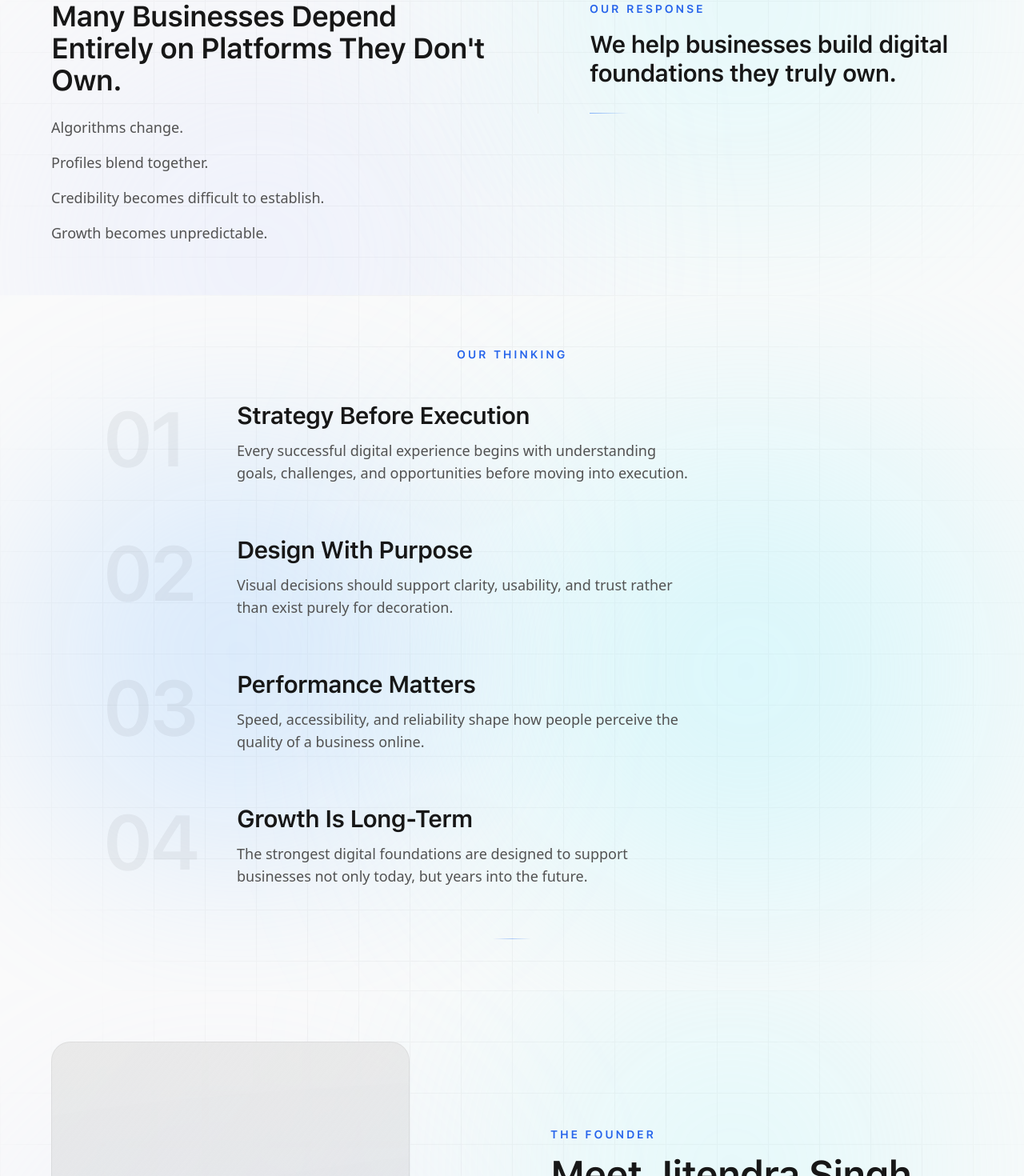
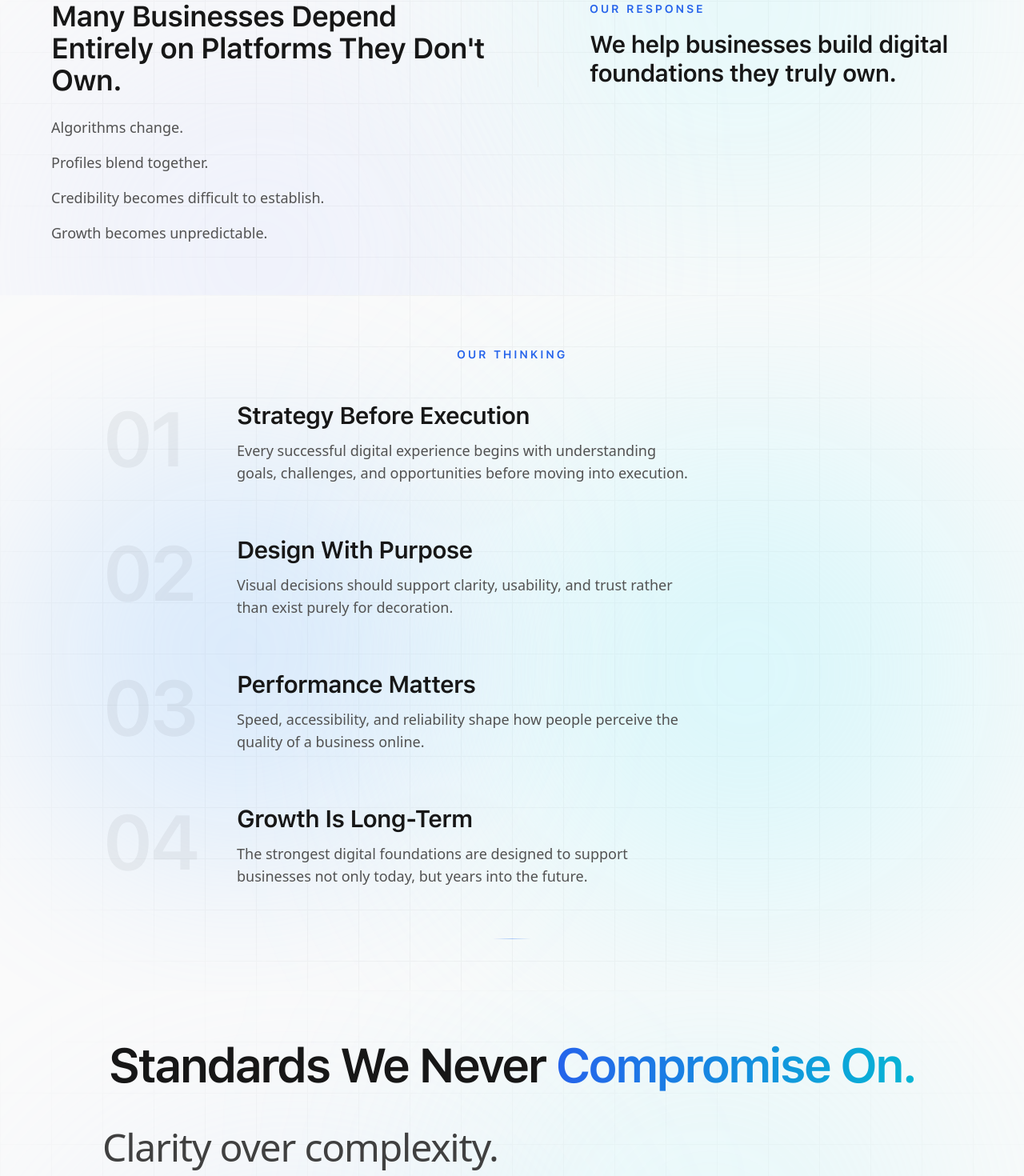
Before and after one commit to jitendra-math/Agency-Website, a Next.js app: page /about in a window 1280 px wide. Shown: the part 1035-2505 px from the top of the page at 80% size. Built offline with nearby package versions, Linux system fonts and the light colour scheme; a web font is replaced by a local one.

Commit message:
Update via Repo Manager 🚀

```diff
--- a/src/app/about/page.js
+++ b/src/app/about/page.js
@@ -4,7 +4,7 @@ import AboutHero from "@/components/sections/about/AboutHero";
 import PhilosophySection from "@/components/sections/about/PhilosophySection";
 import ProblemSection from "@/components/sections/about/ProblemSection";
 import ThinkingSection from "@/components/sections/about/ThinkingSection";
-import FounderSection from "@/components/sections/about/FounderSection";
+// import FounderSection from "@/components/sections/about/FounderSection";
 import StandardsSection from "@/components/sections/about/StandardsSection";
 import ProcessSection from "@/components/sections/about/ProcessSection";
 import AboutCTA from "@/components/sections/about/AboutCTA";
@@ -22,7 +22,9 @@ export default function AboutPage() {
       <PhilosophySection />
       <ProblemSection />
       <ThinkingSection />
-      <FounderSection />
+
+      {/* <FounderSection /> */}
+
       <StandardsSection />
       <ProcessSection />
       <AboutCTA />
--- a/src/components/sections/about/ProblemSection.js
+++ b/src/components/sections/about/ProblemSection.js
@@ -125,7 +125,7 @@ export default function ProblemSection() {
               >
                 We help businesses build digital foundations they truly own.
               </p>
-              <div className="mt-8 h-px w-12 bg-gradient-to-r from-blue-500/60 to-transparent" />
+              {/* Decorative line removed */}
             </div>
           </motion.div>
 
```
